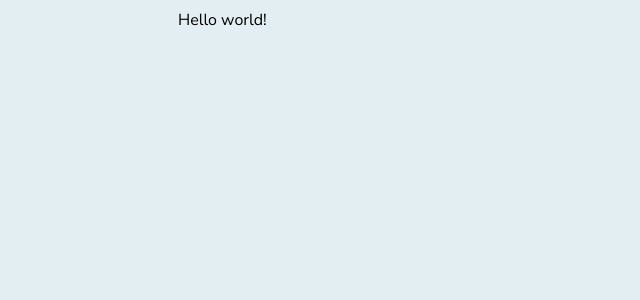
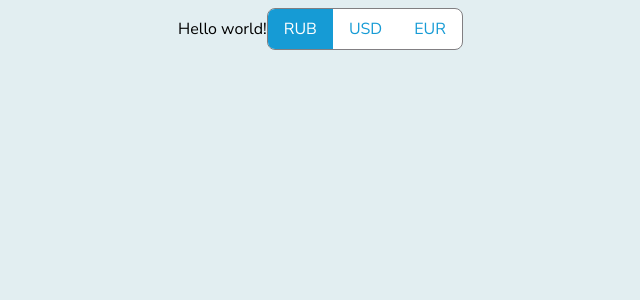
Before and after one commit to dmitriy-kasimov/tickets, a React (Vite) app: page / in a window 1280 px wide. Shown: the top 300 px of the page, without its empty margins (152-792 px from the left). Built offline with nearby package versions, Linux system fonts and the light colour scheme.

Commit message:
extended ui-kit: added <Tabs />

```diff
--- a/src/app/App.tsx
+++ b/src/app/App.tsx
@@ -1,13 +1,24 @@
 import './styles/index.scss'
 import { FullWidthWrapper } from '@/shared/ui-kit/FullWidthWrapper'
 import { MainLayout } from '@/shared/layouts/MainLayout'
+import { Tabs, TabType } from '@/shared/ui-kit/Tabs'
+import { useState } from 'react'
+
+const tabs: TabType[] = [
+    { value: 'rub', label: 'RUB' },
+    { value: 'usd', label: 'USD' },
+    { value: 'eur', label: 'EUR' }
+]
 
 function App() {
+    const [activeTab, setActiveTab] = useState<string>('rub')
+
     return (
         <div className={'app'}>
             <MainLayout>
                 <FullWidthWrapper>
                     <>Hello world!</>
+                    <Tabs tabs={tabs} activeTab={activeTab} onClickTab={setActiveTab} />
                 </FullWidthWrapper>
             </MainLayout>
         </div>
--- a/src/app/styles/themes/light.scss
+++ b/src/app/styles/themes/light.scss
@@ -3,6 +3,7 @@
   --color-bg: white;
   --color-bg-dark: #e2eef1;
   --color-brand: rgb(22 155 213 / 100%);
+  --color-secondary: rgb(129 127 130 / 100%);
 
   // text
   --color-text-main: black;
--- a/src/shared/ui-kit/Button/ui/Button.module.scss
+++ b/src/shared/ui-kit/Button/ui/Button.module.scss
@@ -4,8 +4,6 @@
     justify-content: center;
     align-items: center;
     transition: 0.3s;
-    background: var(--color-brand);
-    border-radius: 0.5rem;
     padding: 0.5rem 1rem;
 
     &:active {
@@ -21,3 +19,19 @@
     pointer-events: none;
     opacity: 0.5;
 }
+
+.square{
+    border-radius: 0;
+}
+
+.rounded {
+    border-radius: 0.5rem;
+}
+
+.primary{
+    background: var(--color-brand);
+}
+
+.transparent{
+    background: transparent;
+}
--- a/src/shared/ui-kit/Button/ui/Button.tsx
+++ b/src/shared/ui-kit/Button/ui/Button.tsx
@@ -6,13 +6,21 @@ import { classNames, Mods } from '@/shared/lib/classNames/classNames.ts'
 import cls from './Button.module.scss'
 
 export const Button: FC<ButtonProps> = props => {
-    const { children, className, onClick, disabled = false, ...otherProps } = props
+    const {
+        children,
+        className,
+        onClick,
+        disabled = false,
+        borderVariant = 'rounded',
+        fillVariant = 'primary',
+        ...otherProps
+    } = props
 
     const mods: Mods = {
         [cls.disabled!]: disabled
     }
 
-    const additional = [className]
+    const additional = [className, cls[borderVariant], cls[fillVariant]]
 
     return (
         <button
--- /dev/null
+++ b/src/shared/ui-kit/Tabs/index.ts
@@ -0,0 +1,2 @@
+export { Tabs } from './ui/Tabs'
+export type { TabType } from './types/TabsProps'
--- /dev/null
+++ b/src/shared/ui-kit/Tabs/types/TabsProps.ts
@@ -0,0 +1,11 @@
+export type TabType = {
+    value: string
+    label: string
+}
+
+export type TabsProps = {
+    tabs: TabType[]
+    activeTab: string
+    onClickTab: (value: string) => void
+    defaultValue?: string
+}
--- /dev/null
+++ b/src/shared/ui-kit/Tabs/ui/Tabs.module.scss
@@ -0,0 +1,7 @@
+.Tabs{
+  display: inline-flex;
+  border-radius: 0.5rem;
+  overflow: hidden;
+  background: var(--color-bg);
+  border: 1px solid var(--color-secondary);
+}
--- /dev/null
+++ b/src/shared/ui-kit/Tabs/ui/Tabs.tsx
@@ -0,0 +1,33 @@
+import { FC } from 'react'
+import { TabsProps } from '../types/TabsProps.ts'
+
+import cls from './Tabs.module.scss'
+import { Button } from '@/shared/ui-kit/Button'
+import { Text } from '@/shared/ui-kit/Text'
+
+export const Tabs: FC<TabsProps> = ({ tabs, activeTab, onClickTab }) => {
+    return (
+        <div className={cls.Tabs}>
+            {tabs.map(tab =>
+                tab.value === activeTab ? (
+                    <Button
+                        key={tab.value}
+                        onClick={() => onClickTab(tab.value)}
+                        borderVariant={'square'}
+                    >
+                        <Text color={'main-inverted'}>{tab.label}</Text>
+                    </Button>
+                ) : (
+                    <Button
+                        key={tab.value}
+                        onClick={() => onClickTab(tab.value)}
+                        borderVariant={'square'}
+                        fillVariant={'transparent'}
+                    >
+                        <Text color={'brand'}>{tab.label}</Text>
+                    </Button>
+                )
+            )}
+        </div>
+    )
+}
```
Also changed, not shown: src/shared/ui-kit/Button/model/types/index.tsx (+6 -1 lines).
